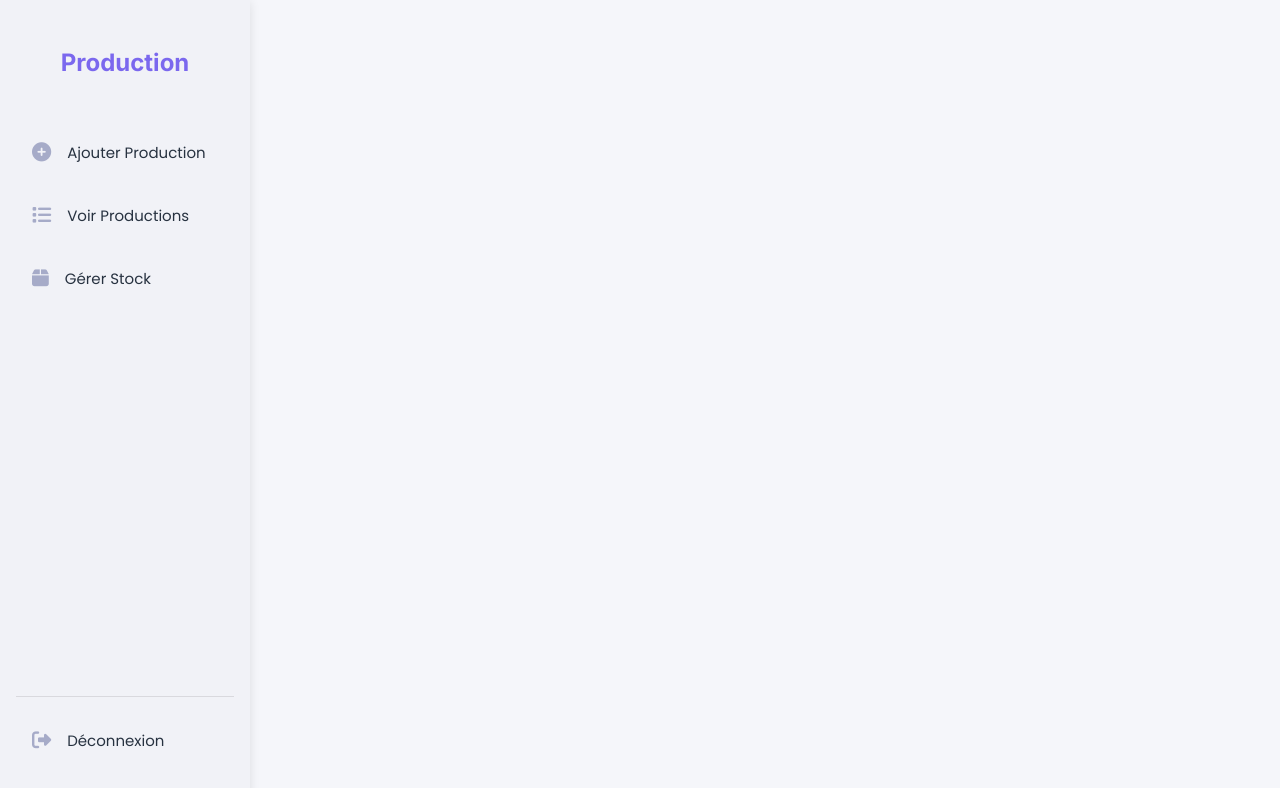
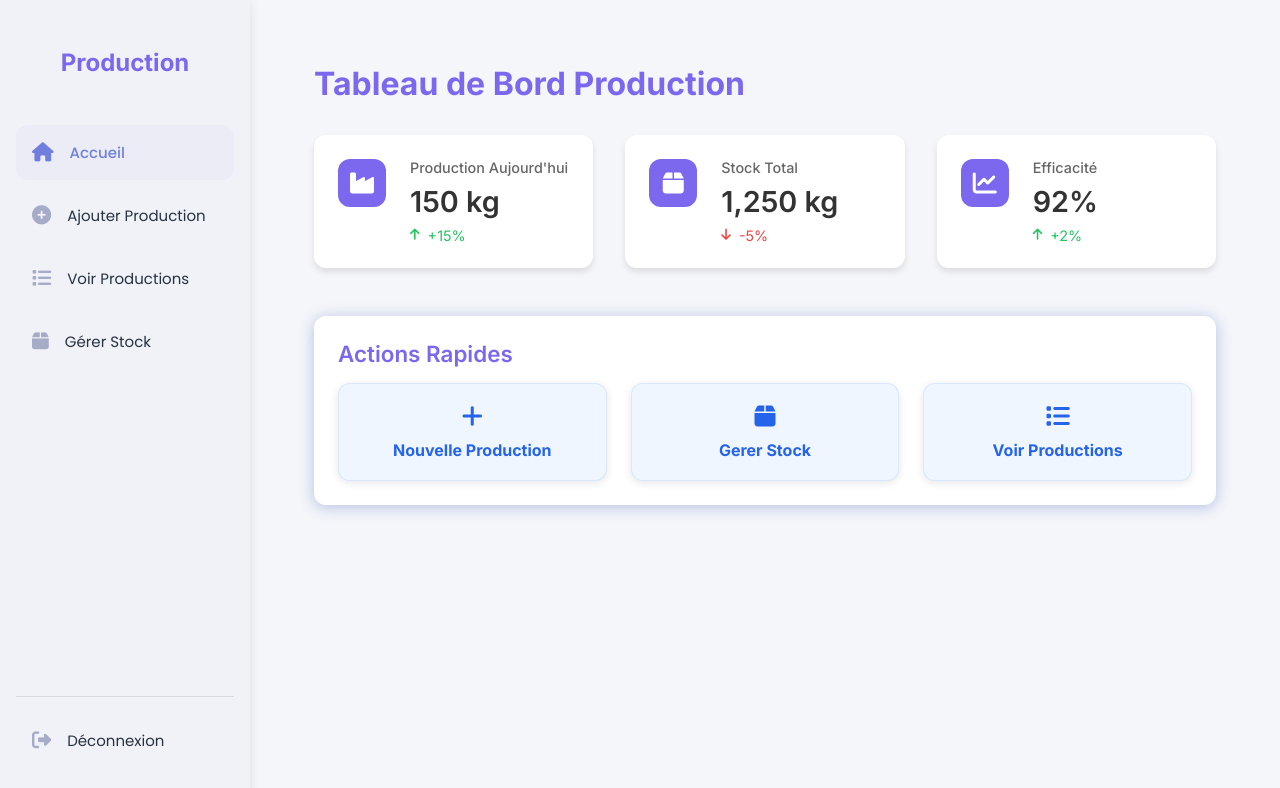
Before and after one commit to SanadMakhlouf/Ecailles_glace, a React (Create React App) app: page /production/Accueil in a window 1280 px wide. Shown: the top 788 px of the page. Built offline with nearby package versions, Linux system fonts and the light colour scheme.

Commit message:
ajout de la  section actions rapides dans acceuill

```diff
--- a/src/App.jsx
+++ b/src/App.jsx
@@ -33,11 +33,12 @@ const AppWrapper = () => {
           <Route path="/" element={<Home />} />
 
           {/* Routes Production */}
-          <Route path="/production" element={<AccueilProduction />} />
           <Route
             path="/production/add-production"
             element={<AddProduction />}
           />
+          <Route path="production/Accueil" element={<AccueilProduction />} />
+
           <Route
             path="/production/view-productions"
             element={<ViewProductions />}
@@ -45,6 +46,8 @@ const AppWrapper = () => {
           <Route path="/production/add-stock" element={<AddStock />} />
 
           {/* Routes Commande */}
+          <Route path="commande/Accueil" />
+
           <Route path="/commande" element={<OrderPage />} />
           <Route path="/commande/clients" element={<AddClient />} />
           <Route path="/commande/clients/list" element={<ListClients />} />
--- a/src/components/AccueilProduction.jsx
+++ b/src/components/AccueilProduction.jsx
@@ -22,6 +22,9 @@ const AccueilProduction = () => {
   };
 
   return (
+
+
+
     <div className="accueil-production">
       <h1>Tableau de Bord Production</h1>
 
--- a/src/components/Sidebar.jsx
+++ b/src/components/Sidebar.jsx
@@ -28,6 +28,15 @@ const Sidebar = () => {
     if (section === "commande") {
       return (
         <>
+          <NavLink
+            to="/commande/Accueil"
+            className={({ isActive }) =>
+              isActive ? "nav-link active" : "nav-link"
+            }
+          >
+            <i className="fas fa-home"></i>
+            Accueil
+          </NavLink>
           <NavLink
             to="/commande"
             className={({ isActive }) =>
@@ -68,6 +77,15 @@ const Sidebar = () => {
     // Par défaut : production
     return (
       <>
+        <NavLink
+          to="production/Accueil"
+          className={({ isActive }) =>
+            isActive ? "nav-link active" : "nav-link"
+          }
+        >
+          <i className="fas fa-home"></i>
+          Accueil
+        </NavLink>
         <NavLink
           to="/production/add-production"
           className={({ isActive }) =>
```
